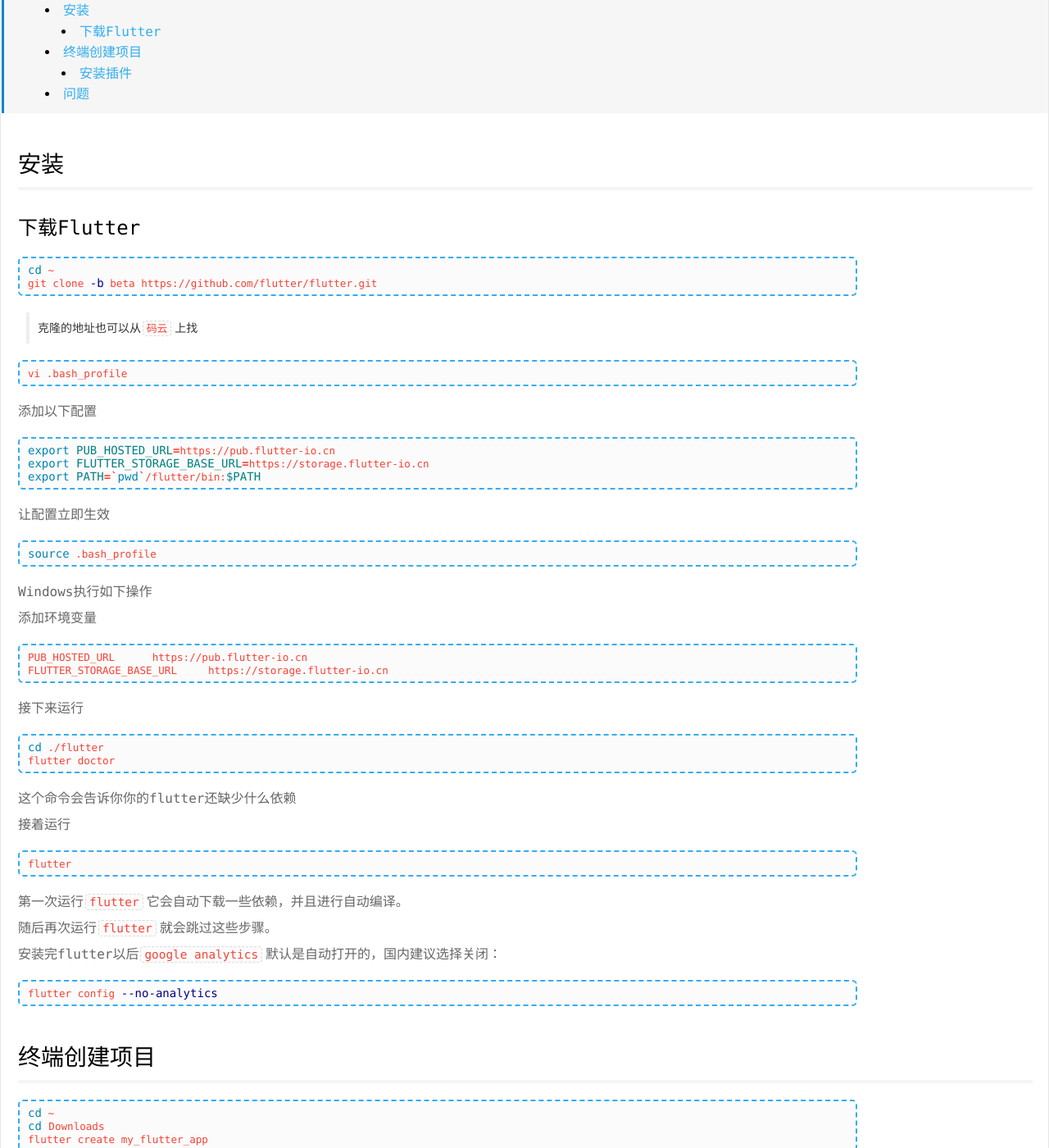
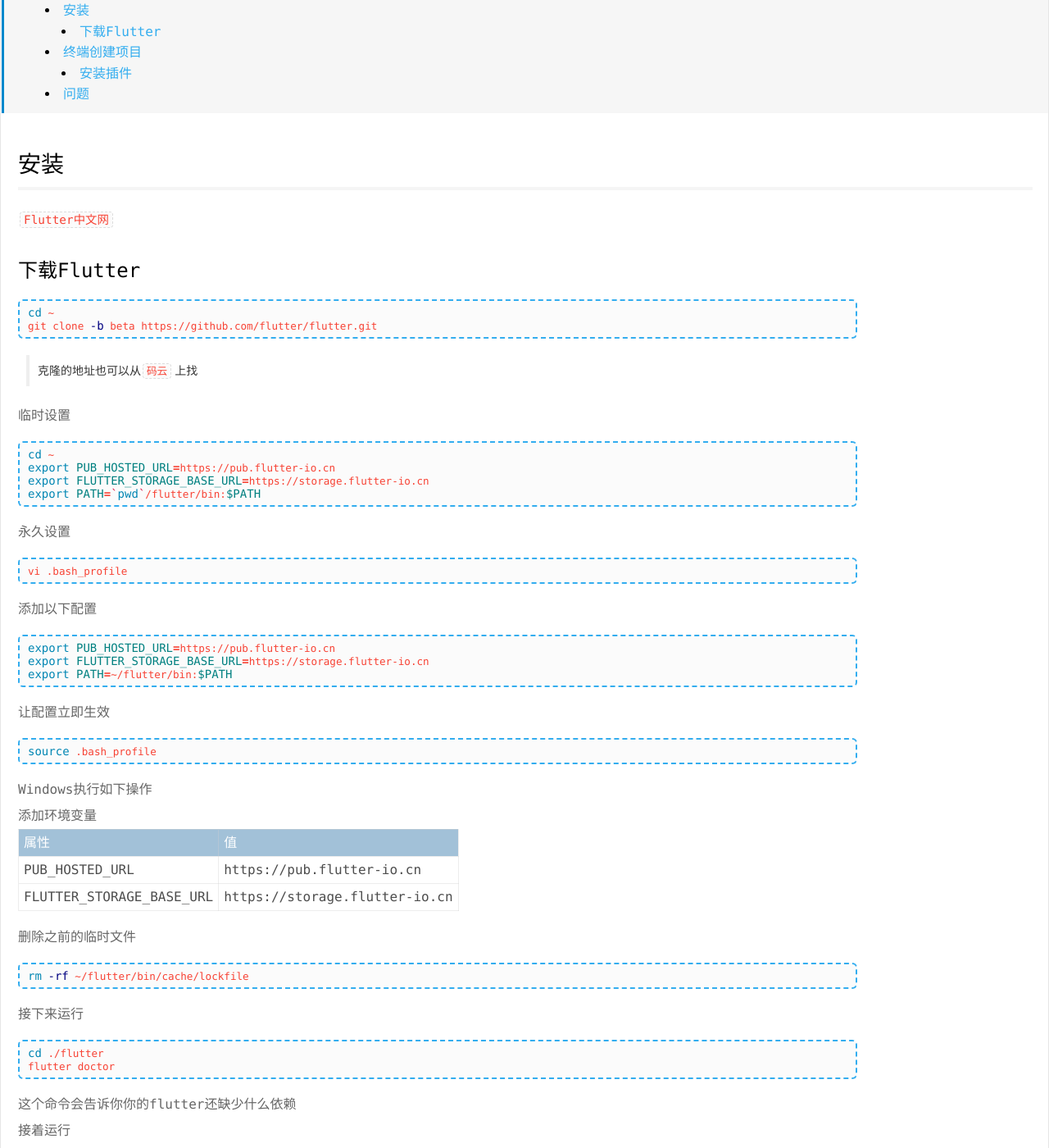
Before and after one commit to psvmc/myblog_jekyll, a Jekyll site: the page built from _posts/2018-08-02-flutter-android-begin.md, in a window 1280 px wide and 1400 px high, scrolled down 424 px. Shown: the whole window at 82% size. Built offline with Jekyll 4.4.1, drawn with Linux system fonts in a browser that asks for light colours; comment, search, counter and statistics services are not loaded; some of the changed text lies outside the part shown.

Commit message:
文章更新

````diff
--- a/_posts/2018-08-02-flutter-android-begin.md
+++ b/_posts/2018-08-02-flutter-android-begin.md
@@ -11,11 +11,9 @@
 
 ## 安装
 
-
+[`Flutter中文网`](https://flutterchina.club/)
 
 ### 下载Flutter
-
-
 
 ```bash
 cd ~
@@ -23,6 +21,19 @@
 ```
 
 > 克隆的地址也可以从[`码云`](https://gitee.com/search?utf8=%E2%9C%93&q=flutter&type=)上找
+
+
+
+临时设置
+
+```bash
+cd ~
+export PUB_HOSTED_URL=https://pub.flutter-io.cn
+export FLUTTER_STORAGE_BASE_URL=https://storage.flutter-io.cn
+export PATH=`pwd`/flutter/bin:$PATH
+```
+
+永久设置
 
 ```bash
 vi .bash_profile
@@ -48,9 +59,17 @@
 
 添加环境变量
 
-```
-PUB_HOSTED_URL      https://pub.flutter-io.cn
-FLUTTER_STORAGE_BASE_URL     https://storage.flutter-io.cn
+| 属性                     | 值                            |
+| ------------------------ | ----------------------------- |
+| PUB_HOSTED_URL           | https://pub.flutter-io.cn     |
+| FLUTTER_STORAGE_BASE_URL | https://storage.flutter-io.cn |
+
+
+
+删除之前的临时文件
+
+```bash
+rm -rf ~/flutter/bin/cache/lockfile
 ```
 
 
@@ -98,6 +117,14 @@
 flutter run
 ```
 
+在项目目录中，您应用程序的代码位于 `lib/main.dart`
+
+添加新包后
+
+```bash
+flutter packages get
+```
+
 
 
 ### 安装插件
@@ -106,8 +133,20 @@
 
 ## 问题
 
-Waiting for another flutter command to release the startup lock
+(1) Waiting for another flutter command to release the startup lock
 
 + 1、打开`flutter`的安装目录`/bin/cache/`
 + 2、删除`lockfile`文件
 + 3、重启`AndroidStudio`
+
+```bash
+cd ~
+rm -rf ./flutter/bin/cache/lockfile
+```
+
+
+
+(2) Android studio安装插件后没有`New Flutter Project`选项的
+
++ Android Studio更新到`3.0.0`以上的版本
++ 并去`File`-`>Setting`-`>Plugins`更新`Flutter`和`Drat`插件即可
````
Also changed, not shown: other parts of _posts/2018-08-02-flutter-android-begin.md (+1 -1 lines).
